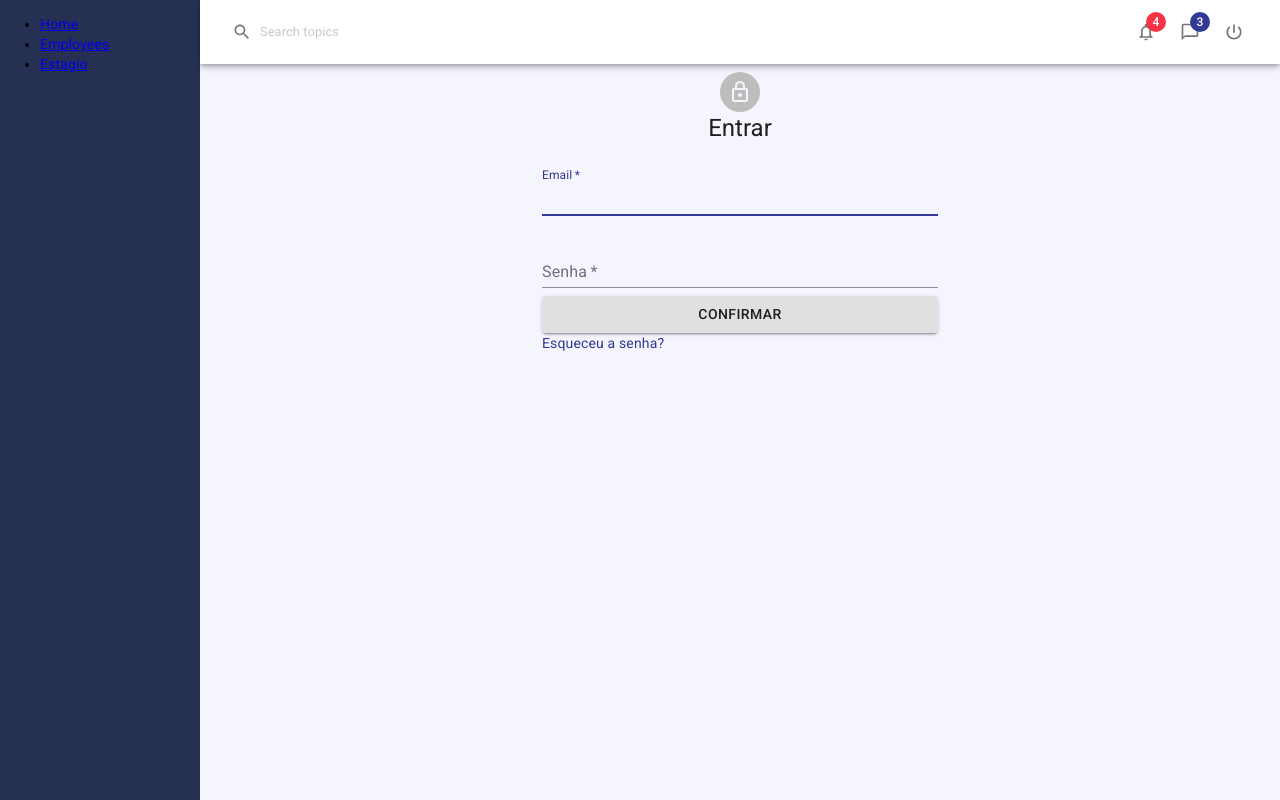
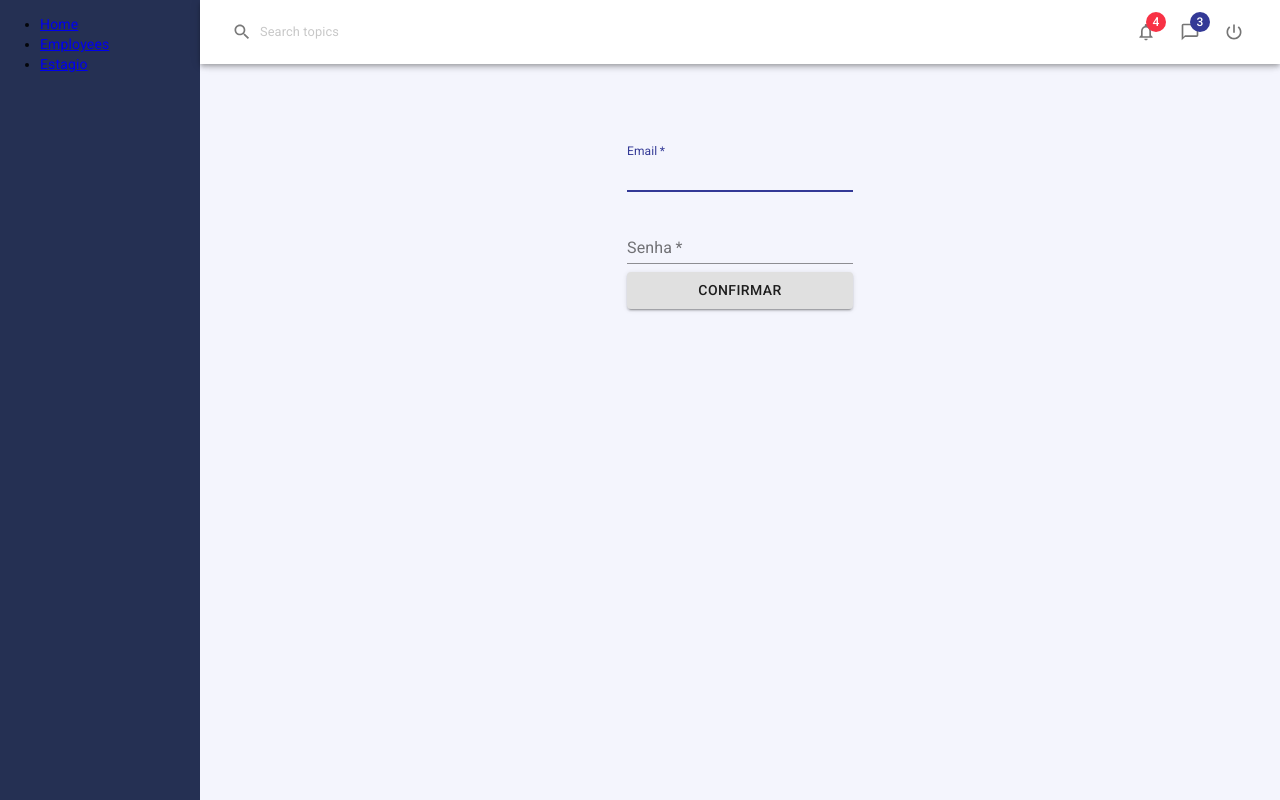
Before and after one commit to fabioaspassos/estagio-admin, a React (Create React App) app: page /login in a window 1280 px wide. Built offline with nearby package versions, Linux system fonts and the light colour scheme.

Commit message:
Criada tela de login

```diff
--- a/src/App/App.js
+++ b/src/App/App.js
@@ -2,7 +2,6 @@ import React from 'react';
 import { Switch, BrowserRouter as Router } from 'react-router-dom';
 import { createMuiTheme, CssBaseline, makeStyles, ThemeProvider } from '@material-ui/core';
 import Route from "../components/RouteWrapper";
-
 import './App.css';
 import SideMenu from '../components/SideMenu'
 import Header from '../components/Header';
--- a/src/pages/Login/Login.js
+++ b/src/pages/Login/Login.js
@@ -1,38 +1,25 @@
 import React from "react";
-import {useStyles} from "../Estagio/estagio.styles";
 import {
     Grid,
-    Container,
-    CssBaseline,
-    Box,
-    Avatar,
-    Typography,
     TextField,
-    Button,
-    Link
+    Button
 } from "@material-ui/core";
+import {useStyles} from './login.styles';
 import {useForm} from 'react-hook-form';
-import LockOutlinedIcon from '@material-ui/icons/LockOutlined';
 
 export default function Login() {
     const { register, handleSubmit } = useForm();
+    const styles = useStyles();
 
-    const onSubmit = (values) => {
-        console.log(`Chamada para login: ${JSON.stringify(values)}`);
+    const onSubmit = (data) => {
+        console.log(`Chamada para login: ${JSON.stringify(data)}`);
     }
 
     return (
-        <Container component="main" maxWidth="xs">
-            <CssBaseline />
-            <Box sx={{marginTop: 8, display: 'flex', flexDirection: 'column', alignItems: 'center'}}>
-                <Avatar sx={{ m: 1, bgcolor: 'secondary.main' }}>
-                    <LockOutlinedIcon />
-                </Avatar>
-                <Typography component="h1" variant="h5">
-                    Entrar
-                </Typography>
-                <Box sx={{width: '100%', mt: 1,}}>
-                    <form onSubmit={handleSubmit((data) => onSubmit(data))}>
+        <Grid className={styles.pageContent}>
+        <Grid container spacing={2} justify="center">
+            <Grid item xs={3}>
+                <form onSubmit={handleSubmit(onSubmit)}>
                     <TextField
                         margin="normal"
                         {...register('email')}
@@ -55,19 +42,12 @@ export default function Login() {
                         id="password"
                         autoComplete="current-password"
                     />
-                        <Button type="submit" fullWidth variant="contained" sx={{ mt: 3, mb: 2 }}>
+                    <Button type="submit" fullWidth variant="contained">
                         Confirmar
                     </Button>
                 </form>
-                     <Grid container>
-                         <Grid item xs>
-                             <Link href="#" variant="body2">
-                                 Esqueceu a senha?
-                             </Link>
             </Grid>
         </Grid>
-                 </Box>
-             </Box>
-       </Container>
+        </Grid>
     );
 }
--- /dev/null
+++ b/src/pages/Login/login.styles.js
@@ -0,0 +1,10 @@
+import {
+    makeStyles
+} from '@material-ui/core';
+
+export const useStyles = makeStyles(theme => ({
+    pageContent: {
+        margin: theme.spacing(5),
+        padding: theme.spacing(3)
+    },
+}));
```
Lines whose indentation alone changed are shown as unchanged.
